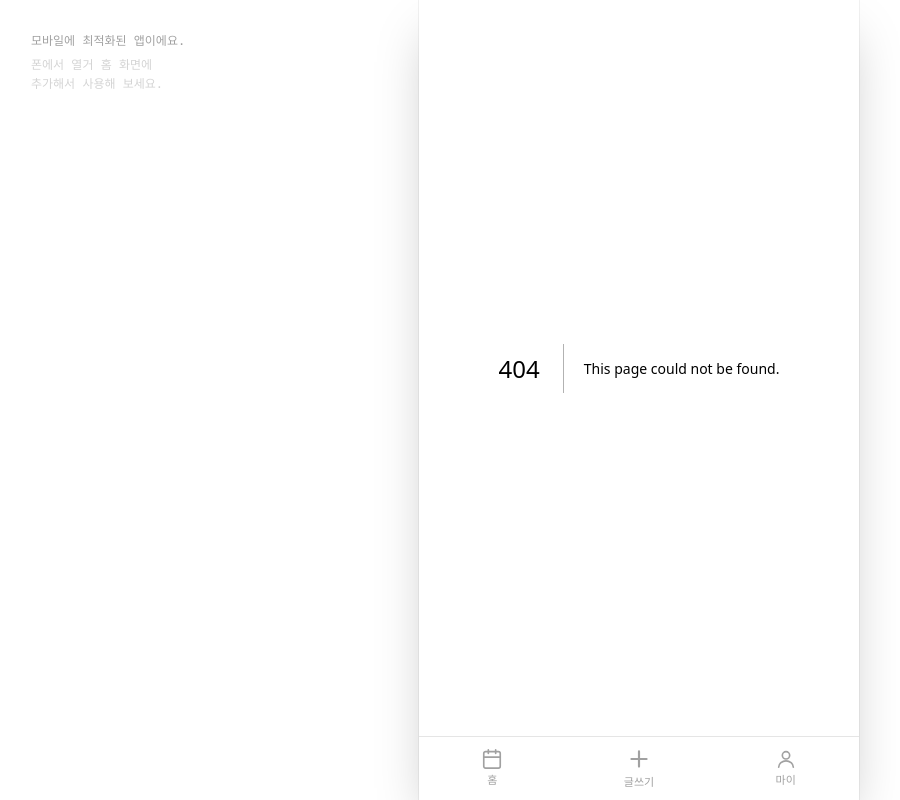
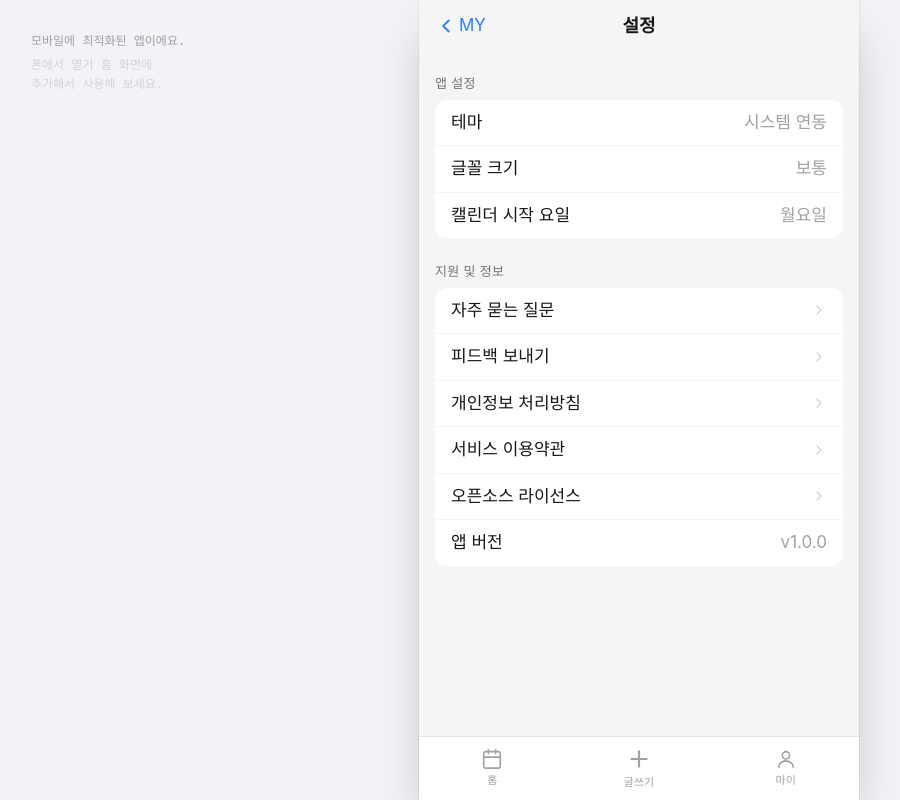
Before and after one commit to R5Z/emo-journal-web, a Next.js app: page /settings in a window 1280 px wide. Before the commit this address had no page. Shown: the whole page, without its empty margins (1-901 px from the left). Built offline with nearby package versions, Linux system fonts and the light colour scheme.

Commit message:
feat: settings
- /settings 라우트, 테마/글꼴/시작 요일 선택 모달
- mypage 톱니바퀴 → router.push('/settings')
- 정보 페이지 4개는 일단 alert stub (다음 작업에서 시트로)
- 알림/잠금/구독/데이터 관리 등 PWA 우선순위 낮은 섹션은 제외

```diff
--- a/src/app/mypage/page.tsx
+++ b/src/app/mypage/page.tsx
@@ -8,6 +8,8 @@ import { DEFAULT_PROFILE, JournalEntry, Profile } from '@/types';
 import { useEditorStore } from '@/store/useEditorStore';
 import EmotionFlowDashboard from '@/components/EmotionFlowDashboard';
 import ProfileEditModal from '@/components/ProfileEditModal';
+import { useRouter } from 'next/navigation';
+
 
 function SettingsIcon() {
   return (
@@ -29,6 +31,8 @@ function SettingsIcon() {
 }
 
 export default function MyPage() {
+  const router = useRouter();
+
   const [stats, setStats] = useState<StreakStats>({ current: 0, longest: 0, total: 0 });
   const [joinDate, setJoinDate] = useState('');
   const [entries, setEntries] = useState<JournalEntry[]>([]);
@@ -74,7 +78,7 @@ export default function MyPage() {
           마이 페이지
         </h1>
         <button
-          onClick={() => window.alert('설정 페이지는 준비 중이에요.')}
+          onClick={() => router.push('/settings')}
           className="flex h-[30px] w-[30px] items-center justify-center rounded-full bg-neutral-200 dark:bg-neutral-800"
           aria-label="설정"
         >
--- /dev/null
+++ b/src/app/settings/page.tsx
@@ -0,0 +1,347 @@
+'use client';
+
+import React, { useState } from 'react';
+import { useRouter } from 'next/navigation';
+import { useSettingsStore } from '@/store/useSettingsStore';
+import { useThemeStore, ThemeMode } from '@/store/useThemeStore';
+import { FontSize, WeekStart } from '@/types';
+
+// ============================================
+// Labels
+// ============================================
+
+const THEME_LABEL: Record<ThemeMode, string> = {
+  system: '시스템 연동',
+  light: '라이트',
+  dark: '다크',
+};
+
+const FONT_SIZE_LABEL: Record<FontSize, string> = {
+  small: '작게',
+  medium: '보통',
+  large: '크게',
+};
+
+const WEEK_START_LABEL: Record<WeekStart, string> = {
+  sunday: '일요일',
+  monday: '월요일',
+};
+
+// ============================================
+// Icons
+// ============================================
+
+function ChevronBackIcon() {
+  return (
+    <svg
+      width="22"
+      height="22"
+      viewBox="0 0 24 24"
+      fill="none"
+      stroke="currentColor"
+      strokeWidth="2"
+      strokeLinecap="round"
+      strokeLinejoin="round"
+    >
+      <polyline points="15 18 9 12 15 6" />
+    </svg>
+  );
+}
+
+function ChevronForwardIcon() {
+  return (
+    <svg
+      width="16"
+      height="16"
+      viewBox="0 0 24 24"
+      fill="none"
+      stroke="currentColor"
+      strokeWidth="2"
+      strokeLinecap="round"
+      strokeLinejoin="round"
+      className="text-neutral-300 dark:text-neutral-600"
+    >
+      <polyline points="9 18 15 12 9 6" />
+    </svg>
+  );
+}
+
+function CheckIcon() {
+  return (
+    <svg
+      width="20"
+      height="20"
+      viewBox="0 0 24 24"
+      fill="none"
+      stroke="currentColor"
+      strokeWidth="2.4"
+      strokeLinecap="round"
+      strokeLinejoin="round"
+      className="text-blue-500"
+    >
+      <polyline points="20 6 9 17 4 12" />
+    </svg>
+  );
+}
+
+// ============================================
+// Building blocks
+// ============================================
+
+function SectionLabel({ children }: { children: string }) {
+  return (
+    <h2 className="px-4 pb-1.5 pt-6 text-[13px] uppercase tracking-wide text-neutral-500 dark:text-neutral-400">
+      {children}
+    </h2>
+  );
+}
+
+function Group({ children }: { children: React.ReactNode }) {
+  return (
+    <div className="mx-4 overflow-hidden rounded-xl bg-white dark:bg-neutral-900">
+      {children}
+    </div>
+  );
+}
+
+interface RowProps {
+  label: string;
+  sub?: string;
+  right?: React.ReactNode;
+  onClick?: () => void;
+  danger?: boolean;
+  last?: boolean;
+}
+
+function Row({ label, sub, right, onClick, danger, last }: RowProps) {
+  const content = (
+    <div
+      className={`flex min-h-[44px] items-center justify-between px-4 py-2.5 ${
+        !last ? 'border-b border-neutral-100 dark:border-neutral-800' : ''
+      }`}
+    >
+      <div className="mr-3 flex-1">
+        <p
+          className={`text-[17px] ${
+            danger ? 'text-red-500' : 'text-neutral-900 dark:text-neutral-100'
+          }`}
+        >
+          {label}
+        </p>
+        {sub && (
+          <p className="mt-0.5 text-[13px] text-neutral-400 dark:text-neutral-500">
+            {sub}
+          </p>
+        )}
+      </div>
+      <div className="flex items-center gap-1.5">
+        {right}
+        {onClick && !right && <ChevronForwardIcon />}
+      </div>
+    </div>
+  );
+
+  if (onClick) {
+    return (
+      <button onClick={onClick} className="block w-full text-left" aria-label={label}>
+        {content}
+      </button>
+    );
+  }
+  return content;
+}
+
+function ValueText({ children }: { children: string }) {
+  return (
+    <span className="text-[17px] text-neutral-400 dark:text-neutral-500">
+      {children}
+    </span>
+  );
+}
+
+// ============================================
+// Option Picker Modal
+// ============================================
+
+interface Option<T> {
+  value: T;
+  label: string;
+}
+
+function OptionPickerModal<T extends string | number>({
+  open,
+  title,
+  options,
+  selected,
+  onSelect,
+  onClose,
+}: {
+  open: boolean;
+  title: string;
+  options: Option<T>[];
+  selected: T;
+  onSelect: (v: T) => void;
+  onClose: () => void;
+}) {
+  if (!open) return null;
+
+  return (
+    <div className="fixed inset-0 z-50 flex items-center justify-center px-6">
+      <div
+        className="absolute inset-0 bg-black/40"
+        onClick={onClose}
+        aria-hidden
+      />
+      <div
+        role="dialog"
+        aria-modal="true"
+        aria-label={title}
+        className="relative w-full max-w-xs overflow-hidden rounded-2xl bg-white shadow-xl dark:bg-neutral-900"
+      >
+        <h3 className="px-4 pb-3 pt-4 text-center text-base font-semibold text-neutral-900 dark:text-neutral-100">
+          {title}
+        </h3>
+        {options.map((opt, i) => (
+          <button
+            key={String(opt.value)}
+            onClick={() => {
+              onSelect(opt.value);
+              onClose();
+            }}
+            className={`flex w-full items-center justify-between px-4 py-3.5 text-left ${
+              i < options.length - 1
+                ? 'border-b border-neutral-100 dark:border-neutral-800'
+                : ''
+            } hover:bg-neutral-50 dark:hover:bg-neutral-800`}
+          >
+            <span className="text-base text-neutral-900 dark:text-neutral-100">
+              {opt.label}
+            </span>
+            {opt.value === selected && <CheckIcon />}
+          </button>
+        ))}
+      </div>
+    </div>
+  );
+}
+
+// ============================================
+// Main
+// ============================================
+
+export default function SettingsPage() {
+  const router = useRouter();
+  const fontSize = useSettingsStore((s) => s.fontSize);
+  const weekStart = useSettingsStore((s) => s.weekStart);
+  const setFontSize = useSettingsStore((s) => s.setFontSize);
+  const setWeekStart = useSettingsStore((s) => s.setWeekStart);
+  const themeMode = useThemeStore((s) => s.mode);
+  const setThemeMode = useThemeStore((s) => s.setMode);
+
+  const [themeOpen, setThemeOpen] = useState(false);
+  const [fontSizeOpen, setFontSizeOpen] = useState(false);
+  const [weekStartOpen, setWeekStartOpen] = useState(false);
+
+  const notReady = (label: string) =>
+    window.alert(`${label}은(는) 준비 중이에요.`);
+
+  return (
+    <div className="flex min-h-0 flex-1 flex-col bg-neutral-100 dark:bg-neutral-950">
+      {/* 헤더 */}
+      <header className="flex items-center justify-between bg-neutral-100 px-4 pb-2.5 pt-3 dark:bg-neutral-950">
+        <button
+          onClick={() => router.back()}
+          className="flex w-[60px] items-center gap-0.5 text-blue-500"
+          aria-label="뒤로 이동"
+        >
+          <ChevronBackIcon />
+          <span className="text-[17px]">MY</span>
+        </button>
+        <h1 className="text-lg font-semibold text-neutral-900 dark:text-neutral-100">
+          설정
+        </h1>
+        <span className="w-[60px]" />
+      </header>
+
+      {/* 본문 */}
+      <div className="min-h-0 flex-1 overflow-y-auto pb-10">
+        {/* 앱 설정 */}
+        <SectionLabel>앱 설정</SectionLabel>
+        <Group>
+          <Row
+            label="테마"
+            right={<ValueText>{THEME_LABEL[themeMode]}</ValueText>}
+            onClick={() => setThemeOpen(true)}
+          />
+          <Row
+            label="글꼴 크기"
+            right={<ValueText>{FONT_SIZE_LABEL[fontSize]}</ValueText>}
+            onClick={() => setFontSizeOpen(true)}
+          />
+          <Row
+            label="캘린더 시작 요일"
+            right={<ValueText>{WEEK_START_LABEL[weekStart]}</ValueText>}
+            onClick={() => setWeekStartOpen(true)}
+            last
+          />
+        </Group>
+
+        {/* 지원 및 정보 */}
+        <SectionLabel>지원 및 정보</SectionLabel>
+        <Group>
+          <Row label="자주 묻는 질문" onClick={() => notReady('자주 묻는 질문')} />
+          <Row label="피드백 보내기" onClick={() => notReady('피드백 페이지')} />
+          <Row
+            label="개인정보 처리방침"
+            onClick={() => notReady('개인정보 처리방침')}
+          />
+          <Row label="서비스 이용약관" onClick={() => notReady('서비스 이용약관')} />
+          <Row
+            label="오픈소스 라이선스"
+            onClick={() => notReady('오픈소스 라이선스')}
+          />
+          <Row label="앱 버전" right={<ValueText>v1.0.0</ValueText>} last />
+        </Group>
+      </div>
+
+      {/* Modals */}
+      <OptionPickerModal
+        open={themeOpen}
+        title="테마"
+        options={[
+          { value: 'system' as const, label: '시스템 연동' },
+          { value: 'light' as const, label: '라이트' },
+          { value: 'dark' as const, label: '다크' },
+        ]}
+        selected={themeMode}
+        onSelect={setThemeMode}
+        onClose={() => setThemeOpen(false)}
+      />
+
+      <OptionPickerModal
+        open={fontSizeOpen}
+        title="글꼴 크기"
+        options={[
+          { value: 'small' as const, label: '작게' },
+          { value: 'medium' as const, label: '보통' },
+          { value: 'large' as const, label: '크게' },
+        ]}
+        selected={fontSize}
+        onSelect={setFontSize}
+        onClose={() => setFontSizeOpen(false)}
+      />
+
+      <OptionPickerModal
+        open={weekStartOpen}
+        title="캘린더 시작 요일"
+        options={[
+          { value: 'sunday' as const, label: '일요일' },
+          { value: 'monday' as const, label: '월요일' },
+        ]}
+        selected={weekStart}
+        onSelect={setWeekStart}
+        onClose={() => setWeekStartOpen(false)}
+      />
+    </div>
+  );
+}
```
